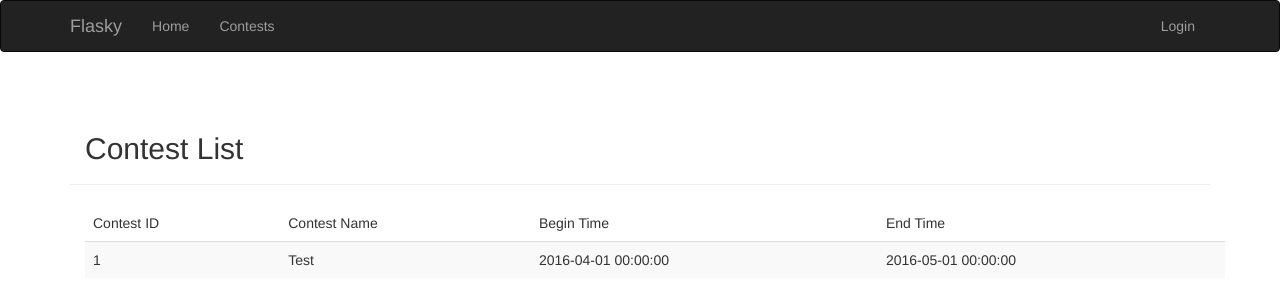
After one commit to hanfei19910905/xiaoxiang-oj, a Flask app: page /clist in a window 1280 px wide. The commit adds this page. Shown: the top 305 px of the page. Run offline with Flask 2, Linux system fonts and the light colour scheme; some libraries are stand-ins or nearby versions.

Commit message:
update comment

```diff
--- a/app/__init__.py
+++ b/app/__init__.py
@@ -21,3 +21,6 @@ login_manager.init_app(app)
 
 from .prob import prob as prob_blueprint
 app.register_blueprint(prob_blueprint)
+
+from .contest import contest as contest_blueprint
+app.register_blueprint(contest_blueprint)
--- /dev/null
+++ b/app/contest/views.py
@@ -0,0 +1,12 @@
+#!/usr/bin/env python
+# coding=utf-8
+
+from .. import db
+from peewee import *
+from flask import render_template, redirect, request, url_for, flash
+from . import contest
+from ..models import Contest
+
+@contest.route('/clist')
+def clist_view():
+    return render_template('contest_list.html')
--- a/app/models/__init__.py
+++ b/app/models/__init__.py
@@ -1 +1,2 @@
 from .models import User
+from .models import Contest
--- a/app/models/models.py
+++ b/app/models/models.py
@@ -26,7 +26,7 @@ class Judge_way(db.Model):
 
 class Problem(db.Model):
     id = PrimaryKeyField()
-    contest_id = ForeignKeyField(Contest)
+    contest = ForeignKeyField(Contest)
     name = CharField()
     show_id = CharField()
     description = TextField()
@@ -38,8 +38,8 @@ class Problem(db.Model):
 
 class Submission(db.Model):
     id = PrimaryKeyField()
-    user_id = ForeignKeyField(User)
-    prob_id = ForeignKeyField(Problem)
+    user = ForeignKeyField(User, index=True)
+    prob = ForeignKeyField(Problem)
     status = IntegerField()
     source = CharField()
     time = DateTimeField()
--- a/app/templates/base.html
+++ b/app/templates/base.html
@@ -18,6 +18,9 @@
         <div class="navbar-collapse collapse">
             <ul class="nav navbar-nav">
                 <li><a href="/">Home</a></li>
+                <li><a href="/clist">Contests</a></li>
+            </ul>
+            <ul class="nav navbar-nav navbar-right">
                 <li><a href="/login">Login</a></li>
             </ul>
         </div>
--- /dev/null
+++ b/app/templates/contest_list.html
@@ -0,0 +1,30 @@
+{% extends "base.html" %}
+{% block page_content %}
+<div class="page-header">
+    <div class="container">
+        <h2>Contest List</h2>
+    </div>
+</div>
+<div class="page-content">
+    <div class="container">
+        <table class="table table-striped">
+            <thead>
+                <tr>
+                    <td>Contest ID</td>
+                    <td>Contest Name</td>
+                    <td>Begin Time</td>
+                    <td>End Time</td>
+                </tr>
+            </thead>
+            <tbody>
+                <tr>
+                    <td>1</td>
+                    <td>Test</td>
+                    <td>2016-04-01 00:00:00</td>
+                    <td>2016-05-01 00:00:00</td>
+                </tr>
+            </tbody>
+        </table>
+    </div>
+</div>
+{% endblock %}
```
Also changed, not shown: app/contest/__init__.py (added, +8 -0 lines).
